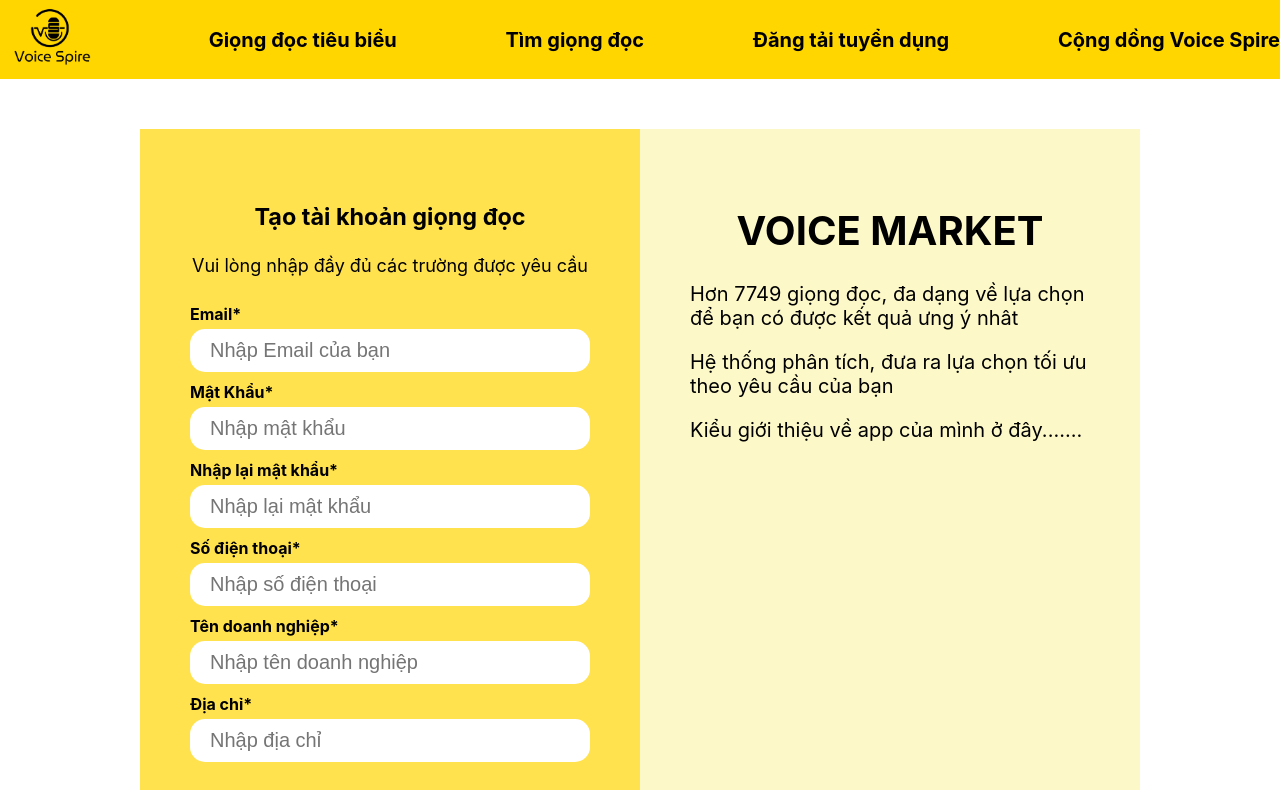
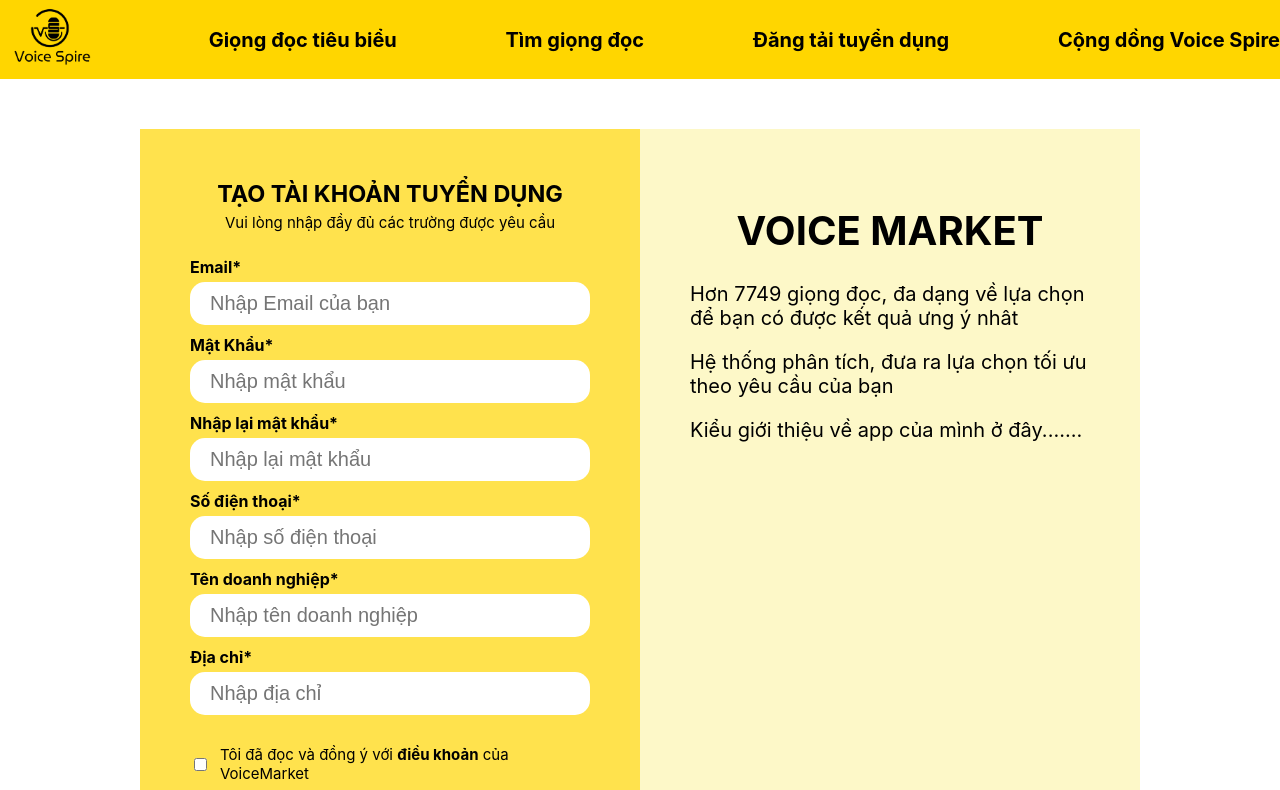
Before and after one commit to nhl511/voice-project-client, a React (Create React App) app: page /register2 in a window 1280 px wide. Shown: the top 790 px of the page. Built offline with nearby package versions, Linux system fonts and the light colour scheme.

Commit message:
update register

```diff
--- a/src/pages/register/Register.css
+++ b/src/pages/register/Register.css
@@ -37,8 +37,11 @@
   align-items: center;
 }
 .register .register-container .register-card .left .center-item p {
-  margin-top: 0;
-  font-size: 18px;
+  margin-top: 5px;
+  font-size: 15px;
+}
+.register .register-container .register-card .left .center-item h3 {
+  margin: 0;
 }
 
 .register .register-container .register-card .left .col-item input {
--- a/src/pages/register/RegisterBuyer.js
+++ b/src/pages/register/RegisterBuyer.js
@@ -8,7 +8,7 @@
         <div className="register-card">
           <div className="left">
             <div className="center-item">
-                            <h3>Tạo tài khoản giọng đọc</h3>
+              <h3>TẠO TÀI KHOẢN TUYỂN DỤNG</h3>
               <p>Vui lòng nhập đầy đủ các trường được yêu cầu</p>
             </div>
             <div className="col-item">
--- a/src/pages/register/RegisterSeller.js
+++ b/src/pages/register/RegisterSeller.js
@@ -8,7 +8,7 @@
         <div className="register-card">
           <div className="left">
             <div className="center-item">
-              <h3>Tạo tài khoản giọng đọc</h3>
+              <h3>TẠO TÀI KHOẢN GIỌNG ĐỌC</h3>
               <p>Vui lòng nhập đầy đủ các trường được yêu cầu</p>
             </div>
             <div className="col-item">
```
Lines whose indentation alone changed are shown as unchanged.
